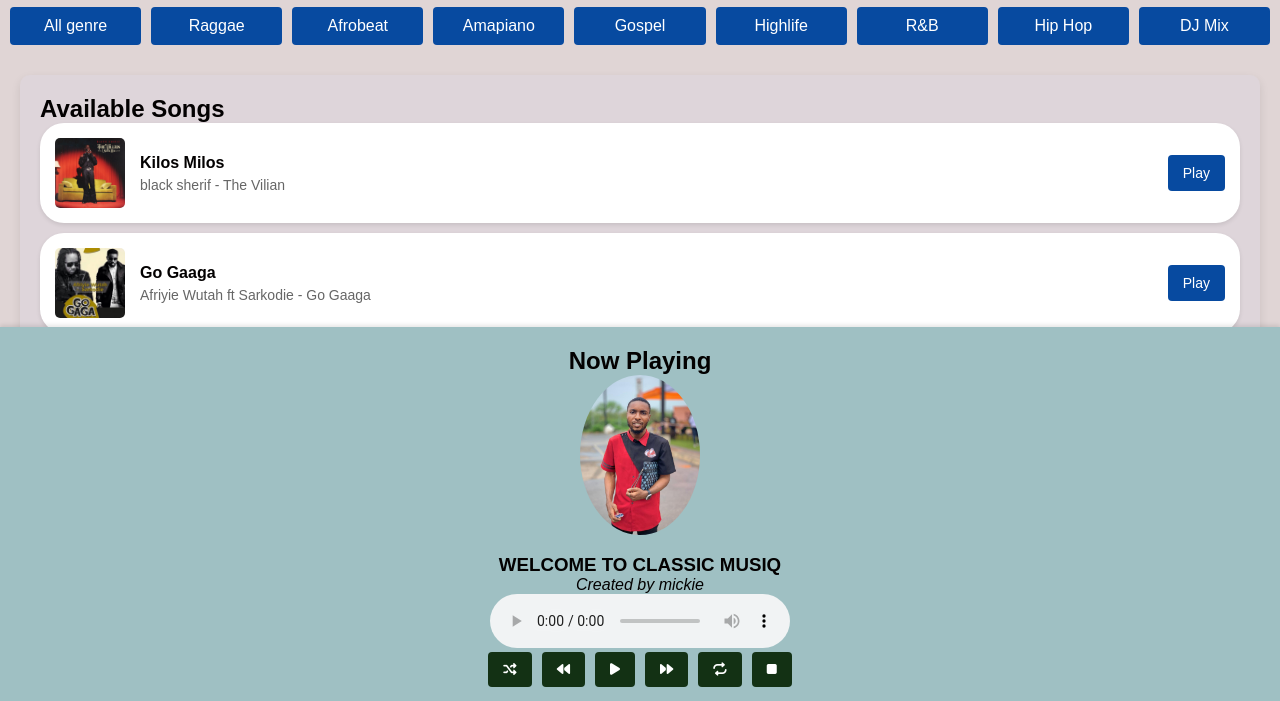
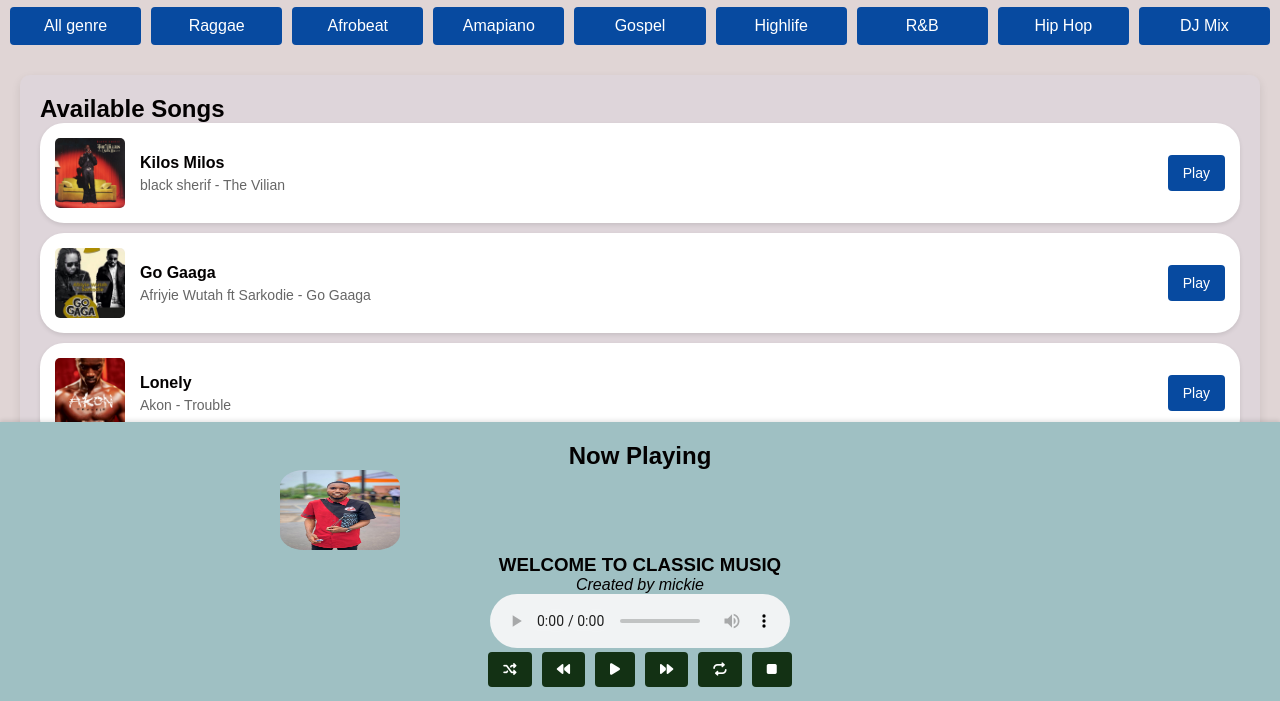
Before and after one commit to mickiefender/classic-musiq.com, a plain HTML site: page index.html in a window 1280 px wide. Shown: the part 93-794 px from the top of the page. Drawn offline with Linux system fonts and the light colour scheme.

Commit message:
Add files via upload

```diff
--- a/index.css
+++ b/index.css
@@ -189,9 +189,11 @@ main {
 
 .media-player img {
   width: 120px;
-  height: auto; /* Maintain aspect ratio */
-  border-radius: 50%;
-  margin-bottom: 15px;
+  height: 80px; /* Maintain aspect ratio */
+  border-radius: 20%;
+  margin-bottom: px;
+  margin-right: 600px;
+
 }
 
 .media-controls {
@@ -213,6 +215,7 @@ main {
 .media-controls button:hover {
   background-color: #45a049; /* Button hover color */
 }
+
 
 /* Footer */
 footer {
```
